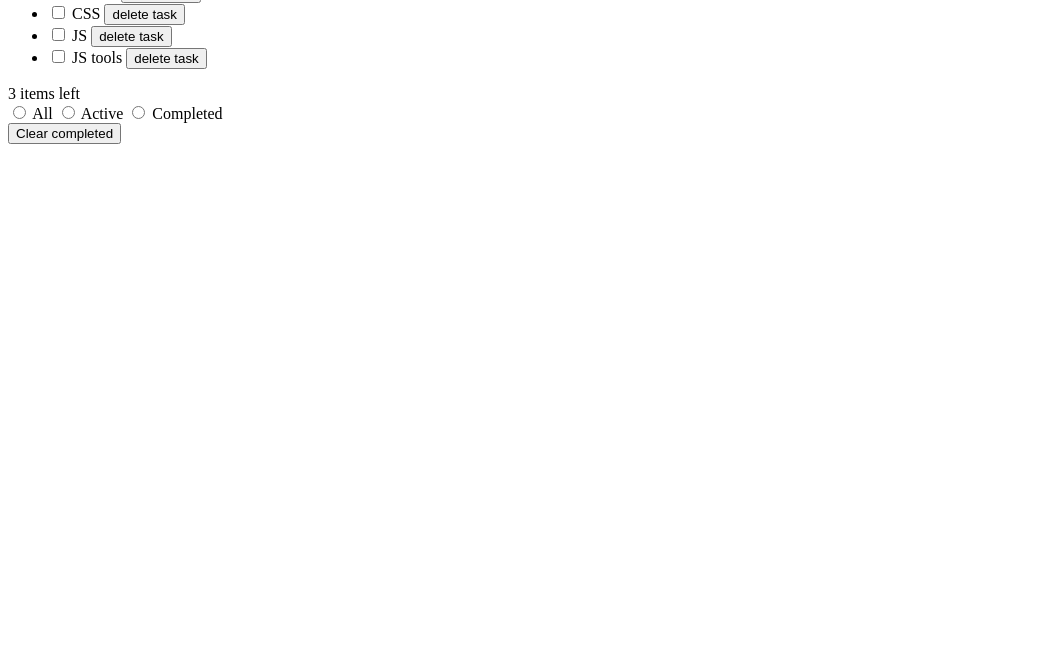
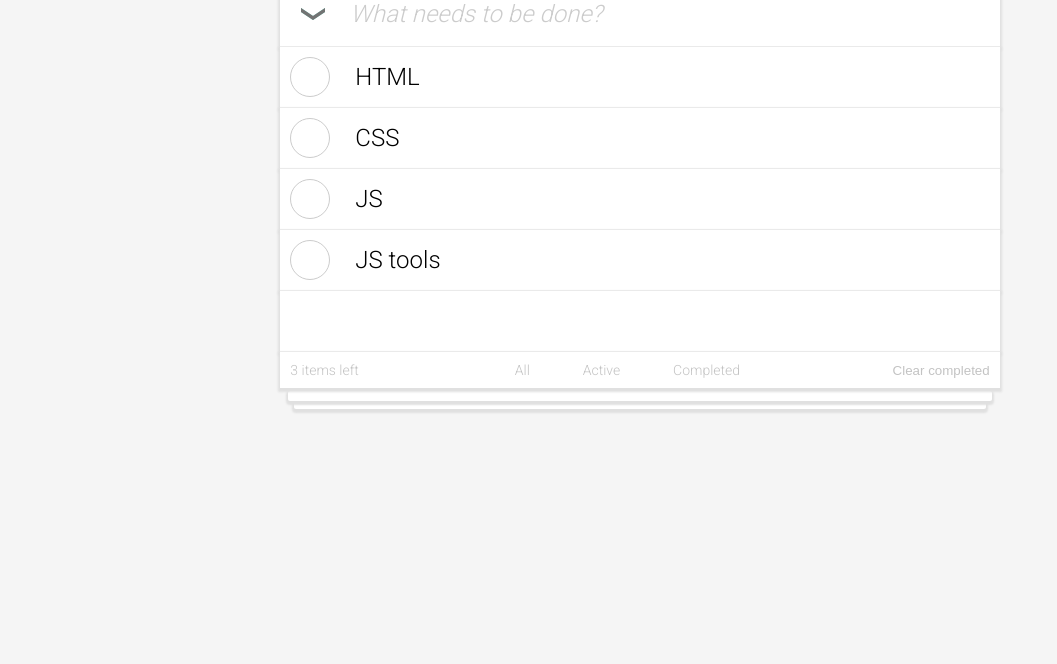
Before and after one commit to ok-technopolis-autumn-2019/Kamil_Kadyrov, a plain HTML site: page index.html in a window 1280 px wide. Shown: the part 136-800 px from the top of the page, without its empty margins (0-1057 px from the left). Drawn offline with Linux system fonts and the light colour scheme.

Commit message:
css homework
A journey of a thousand miles starts with a single step (C) Lao Tzu

```diff
--- /dev/null
+++ b/css/actions.css
@@ -0,0 +1,47 @@
+.actions{
+	font-family: "Roboto", "Arial", sans-serif;
+	font-style: normal;
+	font-weight: 300;
+	font-size: 14px;
+	color:#C3C3C3;
+	display: flex;
+	background-color: #fff;
+	justify-content: space-between;
+	align-items: stretch;
+	align-content: center;
+	padding: 10px;
+	box-shadow: 0px 2px 2px 2px #E0E0E0;
+	/*min-width: 318px;*/
+}
+
+.actions-item{
+	padding: 10px 10px;
+}
+
+.task-type-choose__input{
+	opacity: 0;
+	width: 0px;
+}
+
+
+.task-type-choose__item{
+	padding: 2px;
+	margin: 0 10px;
+	cursor: pointer;
+}
+
+.task-type-choose__text{
+	border: 1px solid transparent;
+	padding: 0px 10px;
+}
+
+.task-type-choose__input:checked + .task-type-choose__text{
+	border: 1px solid #F5EFEF;
+}
+
+.tasks-clear-completed{
+	background-color: #fff;
+	border: none;
+	cursor: pointer;
+	color:#C3C3C3;
+}
--- /dev/null
+++ b/css/main-content__add-input.css
@@ -0,0 +1,39 @@
+.add-input{
+	width: 100%;
+}
+
+.add-input__view{
+	background-color: #fff;
+	display: flex;
+	justify-content: flex-start;
+	align-items: stretch;
+	border-bottom: 1px solid #EFEFEF;
+	box-shadow: 0px 2px 2px 2px #E0E0E0;
+}
+
+.add-input__select-all{
+	color:transparent;
+	width: 65px;
+	height: 65px;
+	border: none;
+	background-image: url(../svg/add.svg);
+	background-color: #fff;
+	background-position: center;
+	background-repeat: no-repeat;
+}
+
+.add-input__entry-task{
+	border: none;
+	color:#737373;
+	font-size: 24px;
+	font-family: "Roboto", "Arial", sans-serif;
+	font-weight: 300;
+	flex-grow: 1;
+	padding: 0 5px;
+	overflow: hidden;
+}
+
+.add-input__entry-task::placeholder{
+	color:#CCCCCC;
+	font-style: italic;
+}
--- /dev/null
+++ b/css/main-content__tasks.css
@@ -0,0 +1,77 @@
+.list-item{
+	word-break: break-all;
+}
+
+.list-item__view{
+	display: flex;
+	justify-content: flex-start;
+	align-items: stretch;
+	background-color: #fff;
+	/*min-width: 318px;*/
+	border-bottom: 1px solid #EFEFEF;
+	cursor: pointer;
+	box-shadow: 0px 2px 2px 2px #E0E0E0;
+
+	font-family: "Roboto", "Arial", sans-serif;
+	font-size: 24px;
+	font-weight: 300;
+}
+
+.list-item__view:hover{
+	background-color: #FAFAFA;
+}
+
+.list-item__view:hover > .list-item__delete-task{
+	z-index: 1;
+}
+
+.list-item__text{
+	padding-left: 15px;
+	margin:auto 0;
+	flex-grow: 1;
+}
+
+.list-item__input_checkbox{
+	z-index: -1;
+	width: 0;
+}
+
+.list-item__input_checkbox:checked + .custom-checkbox{
+	border-color: #5dc2af;
+	background-image: url(../svg/checked.svg);
+    background-repeat: no-repeat;
+    background-position: center;
+}
+
+.list-item__input_checkbox:checked ~ .list-item__text{
+	text-decoration: line-through;
+	color:#DFDFDF;
+}
+
+.custom-checkbox{
+	width: 40px;
+    height: 40px;
+    background-color: white;
+    border: 1px solid #CCCCCC;
+    border-radius: 50%;
+    box-sizing: border-box;
+    margin: 10px;
+    flex-shrink: 0;
+}
+
+.list-item__delete-task{
+	z-index: -1;
+	background-image: url(../svg/del.svg);
+	background-position: center;
+	background-repeat: no-repeat;
+	color:transparent;
+	background-color: transparent;
+	border:none;
+	flex-shrink: 0;
+}
+
+.list-item:last-child .list-item__view{
+	height: 61px;
+	background-color: #fff;
+	cursor: auto;
+}
--- /dev/null
+++ b/css/media-query-max-width-640px.css
@@ -0,0 +1,25 @@
+@media screen and (max-width: 640px){
+	.task-type-choose{
+		display: flex;
+		flex-direction: column;
+		min-width: 82px;
+	}
+
+	.actions{
+		align-items: center;
+	}
+
+	.todo-app::after{
+		top:573px;
+	}
+
+	.todo-app::before{
+		top:581px;
+	}
+
+	.actions-item:last-child{
+		display: flex;
+		flex-direction: column;
+		word-break: all;
+	}
+}
--- /dev/null
+++ b/css/media-query-max-width-715px.css
@@ -0,0 +1,10 @@
+@media screen and (max-width:715px){
+	.task-type-choose__item{
+		margin: 0;
+	}
+
+	.task-type-choose__text{
+		padding:0;
+		padding-left:5px;
+	}
+}
--- /dev/null
+++ b/css/media-query-max-width-820px.css
@@ -0,0 +1,9 @@
+@media screen and (max-width: 820px){
+	.task-type-choose__item{
+		margin: 0 5px;
+	}
+
+	.task-type-choose__text{
+		padding: 0 5px;
+	}
+}
--- /dev/null
+++ b/css/reset.css
@@ -0,0 +1,14 @@
+/*Remove basic paddings and margins, list's dots and set box-sizing*/
+*{
+	padding: 0;
+	margin: 0;
+	list-style-type: none;
+	box-sizing: border-box;
+}
+
+/* Remove outline on the inputs and buttons (Мешает тестировать кнопки и инпуты TAB-ом(но всё работает,
+отключал это свойство во время процесса))*/
+:active, :hover, :focus {
+    outline: 0;
+    outline-offset: 0;
+}
--- /dev/null
+++ b/css/style.css
@@ -0,0 +1,13 @@
+@import "./reset.css";
+@import "./todo-app.css";
+@import "./todo-app-header.css";
+@import "./main-content__add-input.css";
+@import "./main-content__tasks.css";
+@import "./actions.css";
+@import "./media-query-max-width-820px.css";
+@import "./media-query-max-width-715px.css";
+@import "./media-query-max-width-640px.css";
+
+body{
+	background-color: #F5F5F5;
+}
--- /dev/null
+++ b/css/todo-app-header.css
@@ -0,0 +1,12 @@
+.todo-app-header{
+
+}
+
+.todo-app-header__title{
+	color:#CCCCCC;
+	font-size:100px;
+	font-family: "Roboto", "Arial", sans-serif;
+	font-style: normal;
+	font-weight:100;
+	text-align: center;
+}
--- /dev/null
+++ b/css/todo-app.css
@@ -0,0 +1,34 @@
+.todo-app {
+	width: 56.2%;
+	margin: 0 auto;
+}
+
+.todo-app::after{
+	height: 10px;
+    width: 55%;
+
+    position: absolute;
+    top: 527px;
+    left:22.5%;
+    content: "";
+    background-color: white;
+    border-radius: 1px;
+    box-shadow: 0px 2px 2px 2px #E0E0E0;
+    z-index:-1;
+    border-radius: 2px;
+}
+
+.todo-app::before{
+	height: 10px;
+    width: 54%;
+
+    position: absolute;
+    top: 535px;
+    left:23%;
+    content: "";
+    background-color: white;
+    border-radius: 1px;
+    box-shadow: 0px 2px 2px 2px #E0E0E0;
+    z-index:-2;
+    border-radius: 2px;
+}
--- a/index.html
+++ b/index.html
@@ -4,6 +4,9 @@
     <head>
         <meta charset="UTF-8" />
         <title>todos</title>
+        <link href="https://fonts.googleapis.com/css?family=Roboto:100,300&display=swap&subset=cyrillic" rel="stylesheet">
+        <link href="./css/style.css" rel="stylesheet">
+
     </head>
 
     <body>
@@ -27,7 +30,8 @@
 
                         <li class="tasks-list-item list-item">
                             <div class="list-item__view">
-                                <input type="checkbox" class="list-item__input_checkbox" />
+                                <input type="checkbox" id="html" class="list-item__input_checkbox" />
+                                <label class="custom-checkbox" for="html"></label>
                                 <span class="list-item__text">HTML</span>
                                 <button class="list-item__delete-task" aria-label="delete-task">delete task</button>
                             </div>
@@ -38,7 +42,8 @@
 
                         <li class="tasks-list-item list-item">
                             <div class="list-item__view">
-                                <input type="checkbox" class="list-item__input_checkbox" />
+                                <input type="checkbox" id="css" class="list-item__input_checkbox" />
+                                <label class="custom-checkbox" for="css"></label>
                                 <span class="list-item__text">CSS</span>
                                 <button class="list-item__delete-task" aria-label="delete-task">delete task</button>
                             </div>
@@ -49,8 +54,9 @@
 
                         <li class="tasks-list-item list-item">
                             <div class="list-item__view">
-                                <input type="checkbox" class="list-item__input_checkbox" />
-                                <span class="tasks-item__text">JS</span>
+                                <input type="checkbox" id="js" class="list-item__input_checkbox" />
+                                <label class="custom-checkbox" for="js"></label>
+                                <span class="list-item__text">JS</span>
                                 <button class="list-item__delete-task" aria-label="delete-task">delete task</button>
                             </div>
                             <div class="list-item__edit" hidden>
@@ -60,7 +66,8 @@
 
                         <li class="tasks-list-item list-item">
                             <div class="list-item__view">
-                                <input type="checkbox" class="list-item__input_checkbox" />
+                                <input type="checkbox" id="js_tools" class="list-item__input_checkbox" />
+                                <label class="custom-checkbox" for="js_tools"></label>
                                 <span class="list-item__text">JS tools</span>
                                 <button class="list-item__delete-task" aria-label="delete-task">delete task</button>
                             </div>
@@ -68,6 +75,12 @@
                                 <input type="text" class="list-item__edit-input" value="JS tools"/>
                             </div>
                         </li>
+
+                        <li class="tasks-list-item list-item">
+                            <div class="list-item__view">
+                            </div>
+                        </li>
+
                     </ul>
                 </section>
 
```
Also changed, not shown: svg/add.svg (added), svg/checked.svg (added), svg/del.svg (added).
